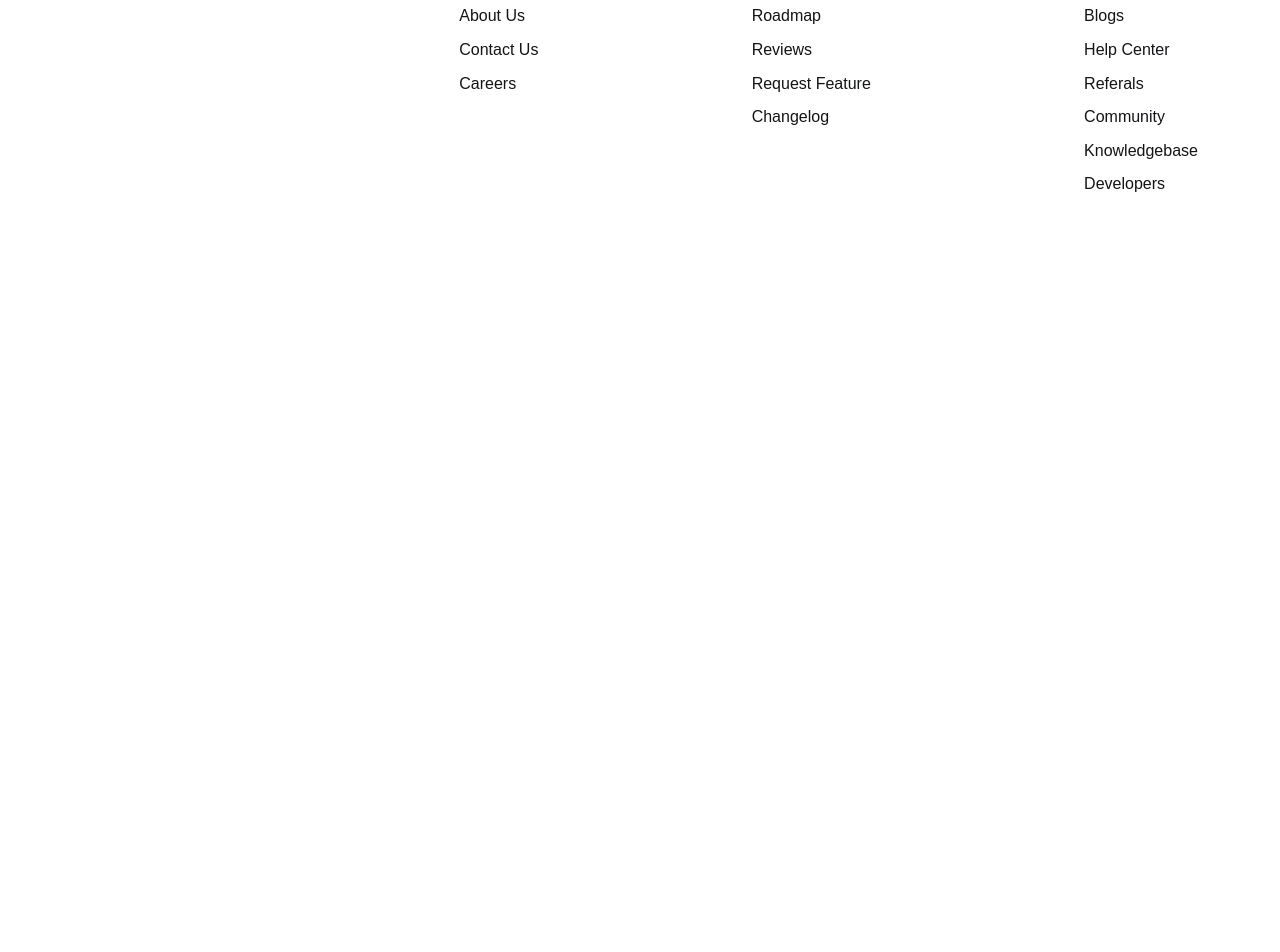
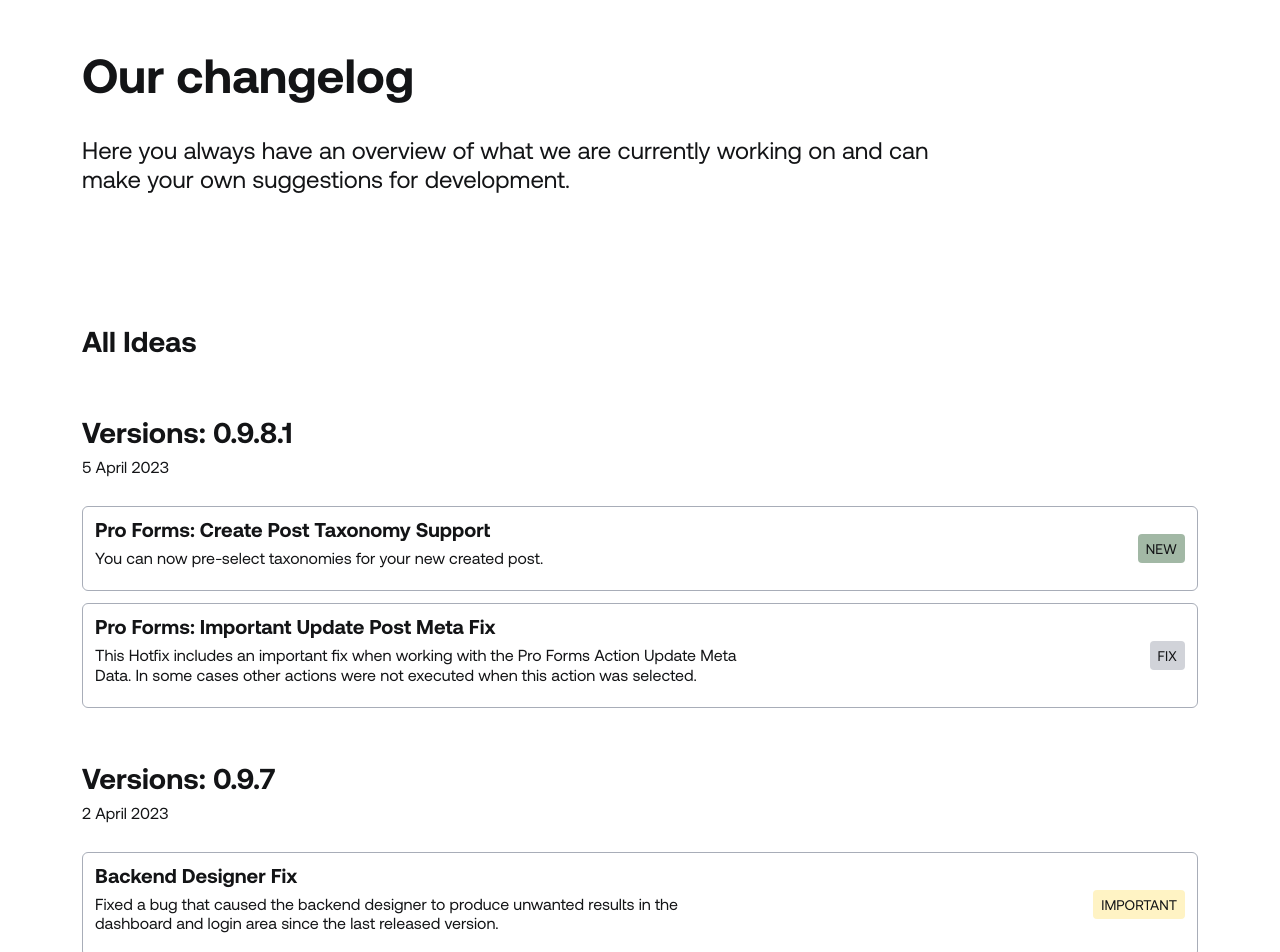
Before and after one commit to asif512/honeybook-clone, a Vue app: page /changelog in a window 1280 px wide. Shown: the part 180-1132 px from the top of the page. Before the commit the page ends 800 px from the top, so only its background shows below. Built offline with nearby package versions, Linux system fonts and the light colour scheme; a web font is replaced by a local one.

Commit message:
changelog view

```diff
--- a/src/router/index.js
+++ b/src/router/index.js
@@ -100,6 +100,18 @@ const routes = [
         /* webpackChunkName: "ReferralsView" */ "../views/ReferralsView.vue"
       ),
   },
+  {
+    path: "/changelog",
+    name: "ChangelogView",
+    meta: {
+      isHideHeader: false,
+      isHideFooter: false,
+    },
+    component: () =>
+      import(
+        /* webpackChunkName: "ReferralsView" */ "../views/ChangelogView.vue"
+      ),
+  },
 ];
 
 const router = new VueRouter({
--- /dev/null
+++ b/src/views/ChangelogView.vue
@@ -0,0 +1,210 @@
+<template>
+  <div class="changelog container">
+    <div class="hero-section">
+      <div class="content">
+        <h2 class="title">Our changelog</h2>
+        <h4 class="sub-title">
+          Here you always have an overview of what we are currently working on
+          and can make your own suggestions for development.
+        </h4>
+      </div>
+    </div>
+    <div class="versions-section">
+      <h2 class="title">all ideas</h2>
+      <div class="version" v-for="(version, index) in versions" :key="index">
+        <h3 class="version-no">Versions: {{ version.versionNo }}</h3>
+        <h5 class="date">{{ version.data }}</h5>
+        <div class="issues">
+          <div class="issue" v-for="(issue, i) in version.issues" :key="i">
+            <div class="info">
+              <h2 class="issue-title">{{ issue.title }}</h2>
+              <h4 class="issue-sub-title">{{ issue.subTitle }}</h4>
+            </div>
+            <div class="type" :class="issue.type">{{ issue.type }}</div>
+          </div>
+        </div>
+      </div>
+    </div>
+  </div>
+</template>
+
+<script>
+export default {
+  name: "ChangelogView",
+  data() {
+    return {
+      versions: [
+        {
+          versionNo: "0.9.8.1",
+          data: "5 April 2023",
+          issues: [
+            {
+              title: "Pro Forms: Create Post Taxonomy Support",
+              subTitle:
+                "You can now pre-select taxonomies for your new created post.",
+              type: "new",
+            },
+            {
+              title: "Pro Forms: Important Update Post Meta Fix",
+              subTitle:
+                "This Hotfix includes an important fix when working with the Pro Forms Action Update Meta Data. In some cases other actions were not executed when this action was selected.",
+              type: "fix",
+            },
+          ],
+        },
+        {
+          versionNo: "0.9.7",
+          data: "2 April 2023",
+          issues: [
+            {
+              title: "Backend Designer Fix",
+              subTitle:
+                "Fixed a bug that caused the backend designer to produce unwanted results in the dashboard and login area since the last released version.",
+              type: "important",
+            },
+          ],
+        },
+        {
+          versionNo: "0.9.7.1",
+          data: "1 April 2023",
+          issues: [
+            {
+              title: "Animation Controls",
+              subTitle:
+                "Fixed a bug that caused the backend designer to produce unwanted results in the dashboard and login area since the last released version.",
+              type: "fix",
+            },
+            {
+              title: "Form Submissions",
+              subTitle:
+                "Fixed a bug that caused the backend designer to produce unwanted results in the dashboard and login area since the last released version.",
+              type: "new",
+            },
+            {
+              title: "Pro Forms: hCaptcha Support",
+              subTitle:
+                "Fixed a bug that caused the backend designer to produce unwanted results in the dashboard and login area since the last released version.",
+              type: "important",
+            },
+            {
+              title: "Pro Forms: New Submit Button Conditions",
+              subTitle:
+                "Fixed a bug that caused the backend designer to produce unwanted results in the dashboard and login area since the last released version.",
+              type: "fix",
+            },
+          ],
+        },
+      ],
+    };
+  },
+};
+</script>
+
+<style lang="scss" scoped>
+@import "@/scss/app.scss";
+.changelog {
+  font-family: Aeonik, ProximaNova, sans-serif;
+  .hero-section {
+    text-align: left;
+    padding-top: 150px;
+    padding-bottom: 60px;
+
+    .content {
+      width: 76%;
+
+      .title {
+        font-size: 48px;
+        line-height: 1.1em;
+        font-weight: 600;
+        margin-bottom: 35px;
+      }
+
+      .sub-title {
+        font-size: 1.5rem;
+        font-weight: 500;
+        line-height: 1.2;
+        // margin-bottom: 100px;
+      }
+    }
+  }
+
+  .versions-section {
+    padding-top: 60px;
+    padding-bottom: 60px;
+    text-align: left;
+
+    .title {
+      font-size: 1.8em;
+      line-height: 1.4;
+      margin-bottom: 25px;
+      font-weight: 600;
+      text-transform: capitalize;
+    }
+
+    .version {
+      margin: 50px 0;
+      .version-no {
+        margin-bottom: 5px;
+        font-weight: 600;
+        line-height: 1.4;
+        font-size: 1.8em;
+      }
+
+      .date {
+        font-size: 1rem;
+        font-weight: 400;
+      }
+
+      .issues {
+        margin-top: 30px;
+
+        .issue {
+          display: flex;
+          align-items: center;
+          justify-content: space-between;
+          padding: 8px 12px;
+          border-radius: 6px;
+          border: 1px solid $light-4;
+          margin-bottom: 12px;
+
+          .info {
+            width: 60%;
+            .issue-title {
+              font-size: 20px;
+              margin-bottom: 5px;
+              font-weight: 600;
+              line-height: 1.4;
+            }
+
+            .issue-sub-title {
+              margin-bottom: 15px;
+              font-size: 16px;
+              font-weight: 400;
+            }
+
+            @include forMedium() {
+              width: 80%;
+            }
+          }
+          .type {
+            font-size: 14px;
+            background: $light-7;
+            border-radius: 4px;
+            padding: 4px 8px;
+            display: flex;
+            text-transform: uppercase;
+
+            &.new {
+              background-color: #0c441361;
+            }
+
+            &.important {
+              background-color: rgba(255, 218, 71, 0.32);
+            }
+          }
+        }
+      }
+    }
+  }
+}
+</style>
```
